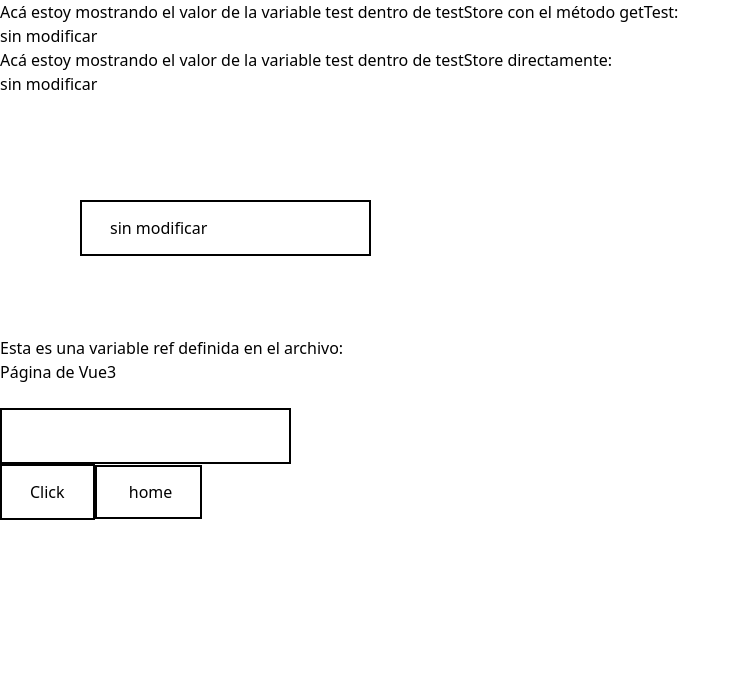
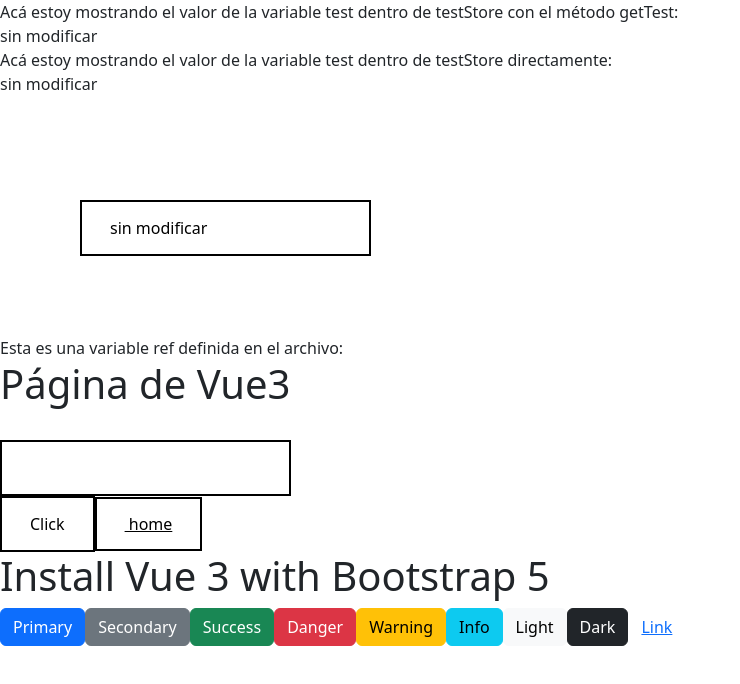
Before and after one commit to rmastudillo/GPTI-2023, a Vue app: page /test in a window 1280 px wide. Shown: the top 684 px of the page, without its empty margins (0-740 px from the left). Built offline with nearby package versions, Linux system fonts and the light colour scheme.

Commit message:
Bootstrap instalado

```diff
--- a/package.json
+++ b/package.json
@@ -10,6 +10,8 @@
     "preview": "vite preview --host=0.0.0.0 --port=8080"
   },
   "dependencies": {
+    "@popperjs/core": "^2.11.7",
+    "bootstrap": "^5.2.3",
     "pinia": "^2.0.33",
     "pinia-plugin-persistedstate": "^3.1.0",
     "vue": "^3.2.37"
--- /dev/null
+++ b/src/components/HelloWorld.vue
@@ -0,0 +1,10 @@
+<script lang="ts" setup>
+const props = defineProps({
+  msg: String,
+});
+</script>
+<template>
+  <div class="hello">
+    <h1>{{ props.msg }}</h1>
+  </div>
+</template>
--- a/src/components/first_page/FirstPage.vue
+++ b/src/components/first_page/FirstPage.vue
@@ -1,5 +1,6 @@
 <script lang="ts" setup>
 import { useTestStore } from "@/stores/testStore";
+import HelloWorld from "../HelloWorld.vue";
 import { ref } from "vue";
 
 const testStore = useTestStore();
@@ -31,6 +32,19 @@
   <br>
   <button class="estaesunaclase" :onclick="modifica">Click</button>
   <router-link class="estaesunaclase" :to="{ name: 'home' }"> home </router-link>
+  <div class="home">
+    <HelloWorld msg="Install Vue 3 with Bootstrap 5" />
+    <button type="button" class="btn btn-primary">Primary</button>
+    <button type="button" class="btn btn-secondary">Secondary</button>
+    <button type="button" class="btn btn-success">Success</button>
+    <button type="button" class="btn btn-danger">Danger</button>
+    <button type="button" class="btn btn-warning">Warning</button>
+    <button type="button" class="btn btn-info">Info</button>
+    <button type="button" class="btn btn-light">Light</button>
+    <button type="button" class="btn btn-dark">Dark</button>
+
+    <button type="button" class="btn btn-link">Link</button>
+  </div>
 </template>
 <style scoped>
 .estaesunaclase {
--- a/src/components/home/HomePage.vue
+++ b/src/components/home/HomePage.vue
@@ -1,9 +1,25 @@
+<script lang="ts" setup>
+import HelloWorld from '../HelloWorld.vue';
+</script>
 <template>
   <div class="bg-gray-100 min-h-screen p-10">
 
     <router-link class="estasotraclase m-3 p-3" :to="{ name: 'test' }">
       test
     </router-link>
+  </div>
+  <div class="home">
+    <HelloWorld msg="Install Vue 3 with Bootstrap 5" />
+    <button type="button" class="btn btn-primary">Primary</button>
+    <button type="button" class="btn btn-secondary">Secondary</button>
+    <button type="button" class="btn btn-success">Success</button>
+    <button type="button" class="btn btn-danger">Danger</button>
+    <button type="button" class="btn btn-warning">Warning</button>
+    <button type="button" class="btn btn-info">Info</button>
+    <button type="button" class="btn btn-light">Light</button>
+    <button type="button" class="btn btn-dark">Dark</button>
+
+    <button type="button" class="btn btn-link">Link</button>
   </div>
 </template>
 <style scoped>
--- a/src/main.ts
+++ b/src/main.ts
@@ -5,9 +5,10 @@
 import { createApp } from "vue";
 
 import "@/assets/styles/tailwind.css";
+import "bootstrap/dist/css/bootstrap.min.css"
+import "bootstrap/dist/js/bootstrap.js"
 
 const app = createApp(App);
-
 
 // USE PINIA
 const pinia = createPinia();
```
Also changed, not shown: 1 other file (tests, documents, lock files or other folders).
